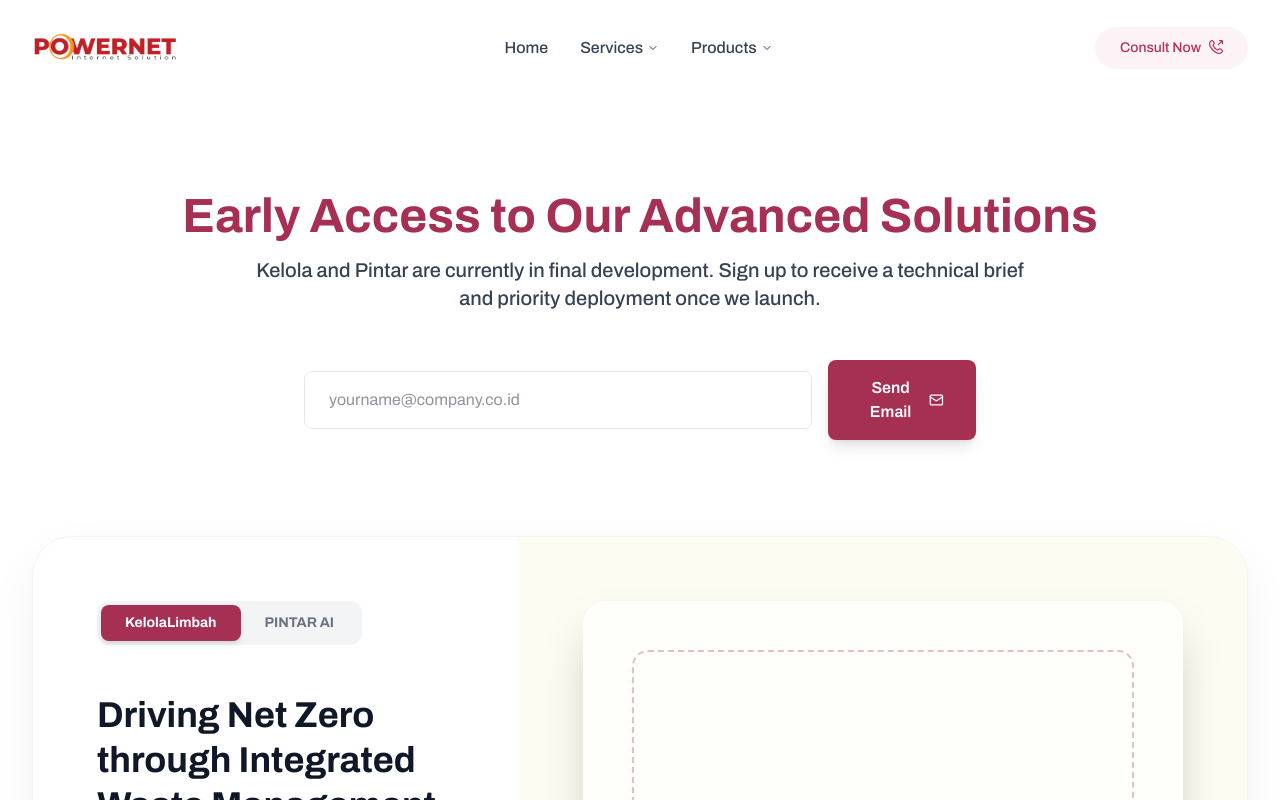
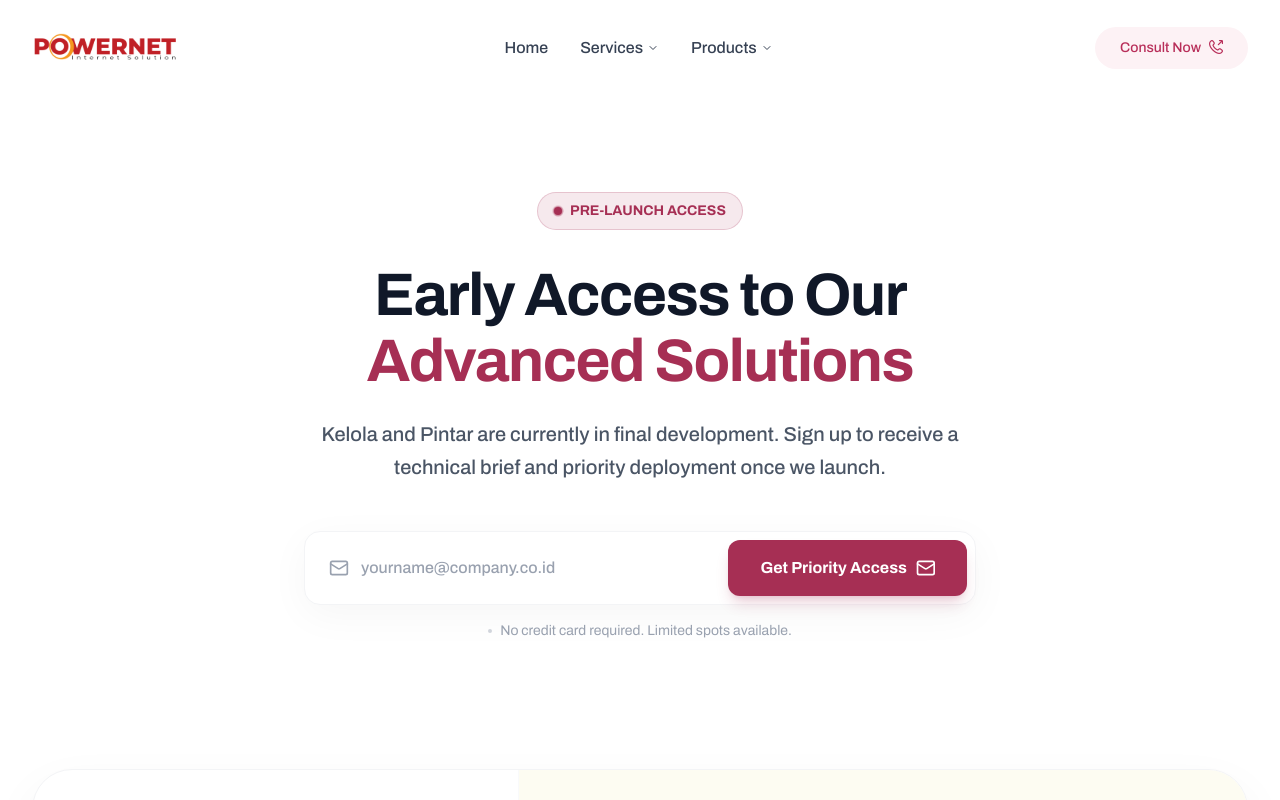
Before and after one commit to powernet-solution/powernet-profile, a Next.js app: page /products in a window 1280 px wide. Shown: the top 800 px of the page. Built offline with nearby package versions, Linux system fonts and the light colour scheme.

Commit message:
design: refine products hero section and email capture

```diff
--- a/app/products/page.tsx
+++ b/app/products/page.tsx
@@ -36,38 +36,74 @@ function ProductsContent() {
             <Navbar />
 
             {/* Hero Header Section */}
-            <section className="pt-32 pb-16 md:pt-48 md:pb-24 px-4">
-                <div className="container mx-auto max-w-7xl text-center">
-                    <h1 className="text-3xl md:text-5xl font-bold text-[#A62F54] mb-4">
-                        Early Access to Our Advanced Solutions
+            <section className="relative pt-32 pb-16 md:pt-48 md:pb-32 px-4 overflow-hidden">
+                {/* Background Decorative Elements */}
+                <div className="absolute top-0 left-1/2 -translate-x-1/2 w-full h-full -z-10 pointer-events-none">
+                    <div className="absolute top-[-10%] left-[-10%] w-[40%] h-[40%] bg-[#A62F54]/5 rounded-full blur-[120px]" />
+                    <div className="absolute bottom-[10%] right-[-5%] w-[30%] h-[30%] bg-[#A62F54]/3 rounded-full blur-[100px]" />
+                </div>
+
+                <div className="container mx-auto max-w-7xl text-center relative">
+                    <motion.div
+                        initial={{ opacity: 0, y: 20 }}
+                        animate={{ opacity: 1, y: 0 }}
+                        transition={{ duration: 0.6 }}
+                    >
+                        {/* Status Badge */}
+                        <div className="inline-flex items-center gap-2 px-4 py-2 rounded-full bg-[#A62F54]/10 border border-[#A62F54]/20 text-[#A62F54] text-sm font-bold mb-8">
+                            <span className="relative flex h-2 w-2">
+                                <span className="animate-ping absolute inline-flex h-full w-full rounded-full bg-[#A62F54] opacity-75"></span>
+                                <span className="relative inline-flex rounded-full h-2 w-2 bg-[#A62F54]"></span>
+                            </span>
+                            PRE-LAUNCH ACCESS
+                        </div>
+
+                        <h1 className="text-4xl md:text-6xl font-bold text-gray-900 mb-6 tracking-tight leading-[1.1]">
+                            Early Access to Our <br />
+                            <span className="text-[#A62F54]">Advanced Solutions</span>
                         </h1>
-                    <p className="text-lg md:text-xl text-gray-700 font-medium max-w-3xl mx-auto mb-12">
+                        <p className="text-lg md:text-xl text-gray-600 font-medium max-w-2xl mx-auto mb-12 leading-relaxed">
                             Kelola and Pintar are currently in final development. Sign up to receive a technical brief and priority deployment once we launch.
                         </p>
 
                         {/* Email Capture Form */}
+                        <div className="max-w-2xl mx-auto">
                             <form
                                 onSubmit={handleFormSubmit}
-                        className="flex flex-col sm:flex-row items-center justify-center gap-4 max-w-2xl mx-auto"
+                                className="flex flex-col sm:flex-row items-center gap-3 p-2 bg-white rounded-2xl border border-gray-100 shadow-[0_10px_40px_rgba(0,0,0,0.04)] focus-within:border-[#A62F54]/30 transition-all"
                             >
-                        <div className="relative w-full">
+                                <div className="relative w-full flex-1 group">
+                                    <div className="absolute left-4 top-1/2 -translate-y-1/2 text-gray-400 group-focus-within:text-[#A62F54] transition-colors">
+                                        <Mail className="w-5 h-5" />
+                                    </div>
                                     <input
                                         type="email"
                                         required
                                         value={email}
                                         onChange={(e) => setEmail(e.target.value)}
                                         placeholder="yourname@company.co.id"
-                                className="w-full px-6 py-4 rounded-lg border border-gray-200 focus:outline-none focus:ring-2 focus:ring-[#A62F54]/20 transition-all text-gray-800"
+                                        className="w-full pl-12 pr-6 py-4 rounded-xl focus:outline-none text-gray-800 placeholder:text-gray-400 font-medium bg-transparent"
                                     />
                                 </div>
                                 <button
                                     type="submit"
-                            className="w-full sm:w-auto flex items-center justify-center gap-2 bg-[#A62F54] hover:bg-[#8A2645] text-white px-8 py-4 rounded-lg font-semibold transition-all shadow-lg active:scale-95"
+                                    className="w-full sm:w-auto flex items-center justify-center gap-2 bg-[#A62F54] hover:bg-[#8A2645] text-white px-8 py-4 rounded-xl font-bold transition-all shadow-lg shadow-[#A62F54]/20 active:scale-95 whitespace-nowrap"
                                 >
-                            <span>Send Email</span>
+                                    <span>Get Priority Access</span>
+                                    <motion.div
+                                        animate={{ x: [0, 5, 0] }}
+                                        transition={{ repeat: Infinity, duration: 1.5 }}
+                                    >
                                         <Mail className="w-5 h-5" />
+                                    </motion.div>
                                 </button>
                             </form>
+                            <p className="mt-4 text-sm text-gray-400 flex items-center justify-center gap-2">
+                                <span className="w-1 h-1 rounded-full bg-gray-300" />
+                                No credit card required. Limited spots available.
+                            </p>
+                        </div>
+                    </motion.div>
                 </div>
             </section>
 
```
Lines whose indentation alone changed are shown as unchanged.
